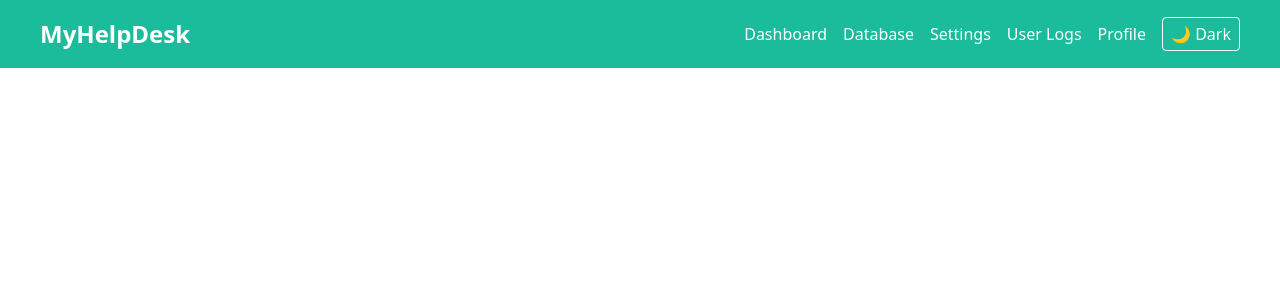
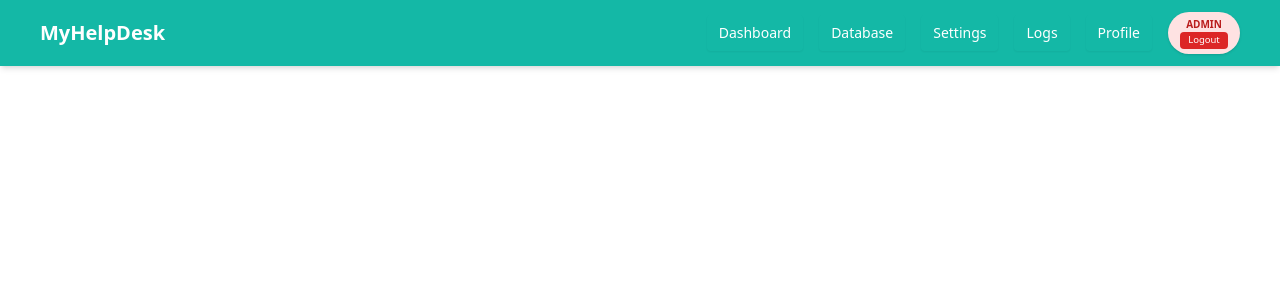
Before and after one commit to AnkitBaghel93/TicketBooking, a React (Create React App) app in the folder frontend/: page /admin in a window 1280 px wide. Shown: the top 300 px of the page. Built offline with nearby package versions, Linux system fonts and the light colour scheme; sample sign-in values are in the browser's storage.

Commit message:
Update Navbar.jsx

```diff
--- a/frontend/src/components/Navbar.jsx
+++ b/frontend/src/components/Navbar.jsx
@@ -1,77 +1,105 @@
 import React, { useState } from 'react';
-import { NavLink, Link } from 'react-router-dom';
+import { NavLink, Link, useNavigate } from 'react-router-dom';
 import { useAuth } from '../context/AuthContext';
-import { useTheme } from '../context/ThemeContext';
 import './Navbar.css';
 
 const Navbar = () => {
-  const { user } = useAuth();
-  const { dark, toggleTheme } = useTheme();
+  const { user, setUser } = useAuth();
   const [menuOpen, setMenuOpen] = useState(false);
+  const navigate = useNavigate();
 
-  const renderLinks = () => {
-    switch (user?.role) {
-      case 'user':
-        return (
-          <>
-            <NavLink to="/user/dashboard" onClick={() => setMenuOpen(false)}>Dashboard</NavLink>
-            <NavLink to="/user/new-ticket" onClick={() => setMenuOpen(false)}>New Ticket</NavLink>
-            <NavLink to="/user/my-tickets" onClick={() => setMenuOpen(false)}>My Tickets</NavLink>
-            <NavLink to="/user/profile" onClick={() => setMenuOpen(false)}>Profile</NavLink>
-          </>
-        );
-      case 'operation':
-        return (
-          <>
-            <NavLink to="/operation/dashboard" onClick={() => setMenuOpen(false)}>Dashboard</NavLink>
-            <NavLink to="/operation/tickets" onClick={() => setMenuOpen(false)}>Tickets</NavLink>
-            <NavLink to="/operation/tickets-approval" onClick={() => setMenuOpen(false)}>TicketApproval</NavLink>
-            <NavLink to="/operation/performance" onClick={() => setMenuOpen(false)}>Performance</NavLink>
-            <NavLink to="/operation/profile" onClick={() => setMenuOpen(false)}>Profile</NavLink>
-          </>
-        );
-      case 'technical':
-        return (
-          <>
-            <NavLink to="/technical/dashboard" onClick={() => setMenuOpen(false)}>Dashboard</NavLink>
-            <NavLink to="/technical/tickets" onClick={() => setMenuOpen(false)}>Tickets</NavLink>
-            <NavLink to="/technical/performance" onClick={() => setMenuOpen(false)}>Performance</NavLink>
-            <NavLink to="/technical/profile" onClick={() => setMenuOpen(false)}>Profile</NavLink>
-          </>
-        );
-      case 'admin':
-        return (
-          <>
-            <NavLink to="/admin/dashboard" onClick={() => setMenuOpen(false)}>Dashboard</NavLink>
-            <NavLink to="/admin/database" onClick={() => setMenuOpen(false)}>Database</NavLink>
-            <NavLink to="/admin/settings" onClick={() => setMenuOpen(false)}>Settings</NavLink>
-            <NavLink to="/admin/logs" onClick={() => setMenuOpen(false)}>User Logs</NavLink>
-            <NavLink to="/admin/profile" onClick={() => setMenuOpen(false)}>Profile</NavLink>
-          </>
-        );
-      default:
-        return null;
+  const handleLogout = () => {
+    localStorage.removeItem('token');
+    setUser(null);
+    navigate('/signin');
+  };
+
+  const handleLinkClick = () => {
+    // Close menu after clicking on a link (mobile)
+    if (window.innerWidth < 768) {
+      setMenuOpen(false);
     }
   };
 
+  const renderLinks = () => {
+    const role = user?.role;
+    const baseRoutes = {
+      user: ['/user/dashboard', '/user/new-ticket', '/user/my-tickets', '/user/profile'],
+      operation: ['/operation/dashboard', '/operation/tickets', '/operation/tickets-approval', '/operation/performance', '/operation/profile'],
+      technical: ['/technical/dashboard', '/technical/tickets', '/technical/performance', '/technical/profile'],
+      admin: ['/admin/dashboard', '/admin/database', '/admin/settings', '/admin/logs', '/admin/profile']
+    };
+
+    const labels = {
+      dashboard: 'Dashboard',
+      'new-ticket': 'New Ticket',
+      'my-tickets': 'My Tickets',
+      profile: 'Profile',
+      tickets: 'Tickets',
+      'tickets-approval': 'Approval',
+      performance: 'Performance',
+      database: 'Database',
+      settings: 'Settings',
+      logs: 'Logs'
+    };
+
+    return baseRoutes[role]?.map((path) => {
+      const key = path.split('/').pop(); // get last segment
+      return (
+        <NavLink
+          to={path}
+          key={path}
+          className={({ isActive }) =>
+            `px-3 py-2 rounded shadow-sm transition duration-150 text-sm ${
+              isActive ? 'bg-white text-teal-600 font-bold' : 'hover:bg-teal-600'
+            }`
+          }
+          onClick={handleLinkClick}
+        >
+          {labels[key] || key}
+        </NavLink>
+      );
+    });
+  };
+
   return (
-    <nav className="navbar">
-      <div className="nav-container">
-        <Link to="/" className="logo">MyHelpDesk</Link>
+    <nav className="bg-teal-500 text-white px-4 py-3 shadow-md">
+      <div className="max-w-[1200px] mx-auto flex items-center justify-between flex-wrap">
+        {/* Logo */}
+        <Link to="/" className="text-xl font-bold">MyHelpDesk</Link>
 
+        {/* Hamburger */}
         <button
-          className="hamburger"
+          className="text-white text-2xl md:hidden"
           onClick={() => setMenuOpen(!menuOpen)}
-          aria-label="Toggle navigation"
         >
           {menuOpen ? '✖' : '☰'}
         </button>
 
-        <div className={`nav-links ${menuOpen ? 'open' : ''}`}>
+        {/* Links */}
+        <div
+          className={`w-full md:w-auto flex-col md:flex-row md:flex items-center gap-4 mt-4 md:mt-0 ${
+            menuOpen ? 'flex' : 'hidden'
+          }`}
+        >
           {renderLinks()}
-          <button onClick={toggleTheme} className="theme-toggle">
-            {dark ? '☀️ Light' : '🌙 Dark'}
-          </button>
+
+          {user && (
+            <div className="flex flex-col items-center justify-center bg-red-100 text-center rounded-full px-2 py-1 shadow w-[72px] h-[42px]">
+              <span className="text-[10px] font-bold text-red-700 uppercase">
+                {user.role}
+              </span>
+              <button
+                onClick={() => {
+                  handleLogout();
+                  setMenuOpen(false); // also close menu after logout
+                }}
+                className="text-[9.5px] text-white bg-red-600 hover:bg-red-700 px-2 py-[1px] rounded transition"
+              >
+                Logout
+              </button>
+            </div>
+          )}
         </div>
       </div>
     </nav>
```
